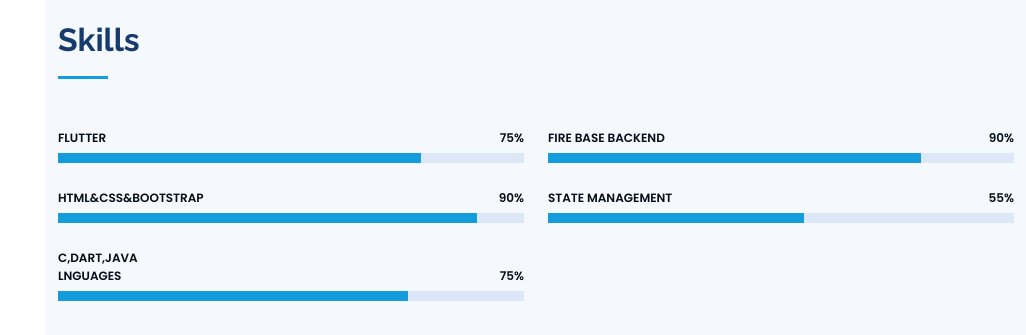
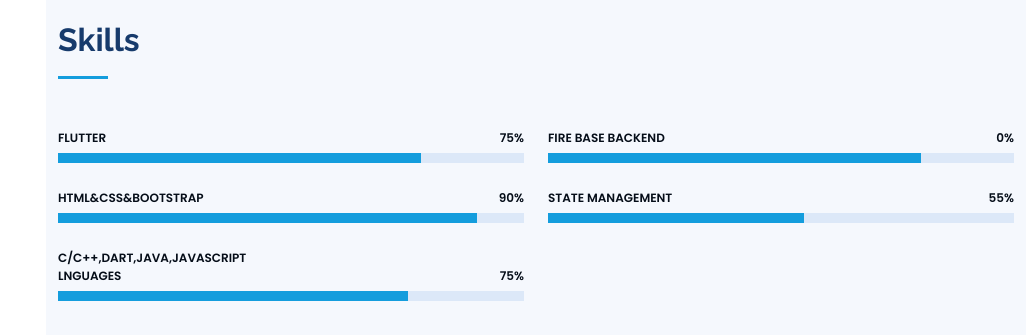
Before and after one commit to Souravcv/sourav-personal-website, a plain HTML site: page index.html in a window 1280 px wide. Shown: the part 1840-2175 px from the top of the page, without its empty margins (254-1280 px from the left). Drawn offline with nearby package versions, Linux system fonts and the light colour scheme.

Commit message:
Update index.html

```diff
--- a/index.html
+++ b/index.html
@@ -171,7 +171,7 @@
             </div>
 
             <div class="progress">
-              <span class="skill">C,Dart,Java <br>Lnguages <i class="val">75%</i></span>
+              <span class="skill">C/c++,Dart,Java,javaScript <br>Lnguages <i class="val">75%</i></span>
               <div class="progress-bar-wrap">
                 <div class="progress-bar" role="progressbar" aria-valuenow="75" aria-valuemin="0" aria-valuemax="100"></div>
               </div>
@@ -182,7 +182,7 @@
           <div class="col-lg-6" data-aos="fade-up" data-aos-delay="100">
 
             <div class="progress">
-              <span class="skill">Fire base backend <i class="val">90%</i></span>
+              <span class="skill">Fire base backend <i class="val">0%</i></span>
               <div class="progress-bar-wrap">
                 <div class="progress-bar" role="progressbar" aria-valuenow="80" aria-valuemin="0" aria-valuemax="100"></div>
               </div>
```
